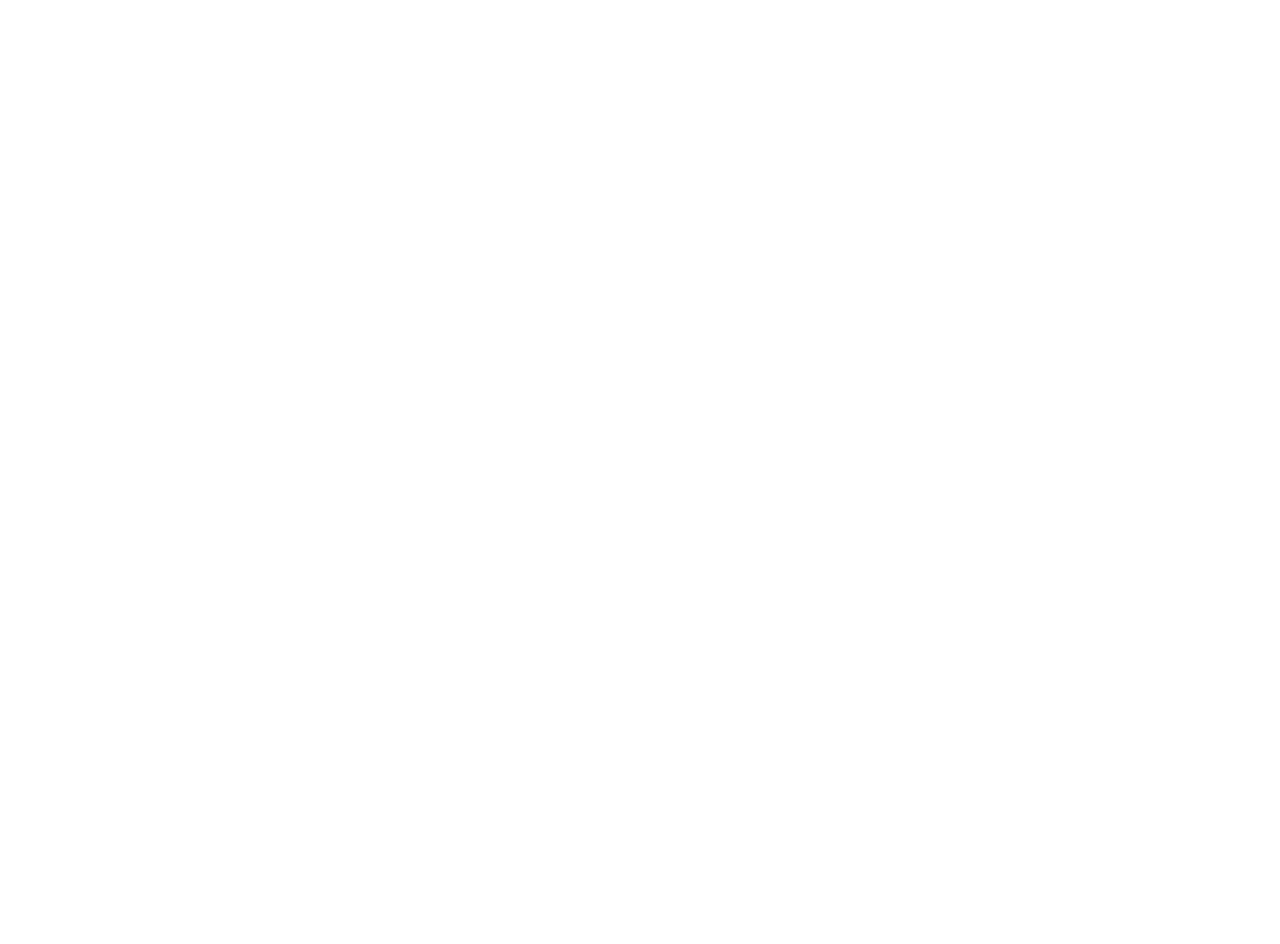
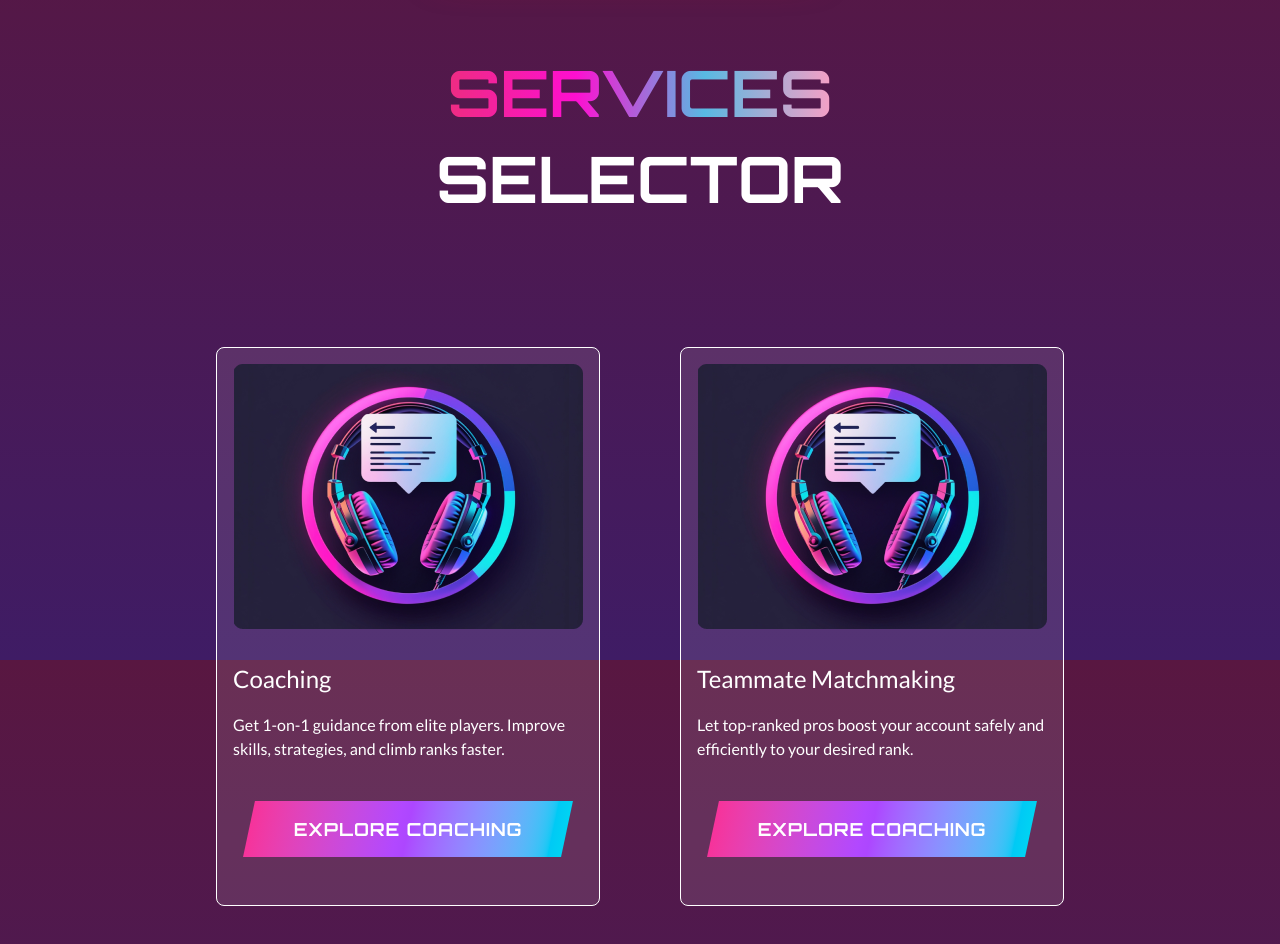
Before and after one commit to developeruzairsaleem/diffed, a Next.js app: page / in a window 1280 px wide. Shown: the part 940-1884 px from the top of the page. Before the commit the page ends 884 px from the top, so only its background shows below. Built offline with nearby package versions, Linux system fonts and the light colour scheme.

Commit message:
added services section

```diff
--- a/src/app/globals.css
+++ b/src/app/globals.css
@@ -16,3 +16,24 @@
   background: var(--background);
   background-attachment: fixed;
 }
+
+
+.gradient-text {
+  background: linear-gradient(
+    to right,
+    #EE2C81,
+    #FE0FD0,
+    #58B9E3,
+    #F79FC5
+  );
+  -webkit-background-clip: text;
+  background-clip: text;
+  color: transparent;
+  display: inline;
+  font-family: var(--font-orbitron), sans-serif;
+  font-size: clamp(2rem, 6vw, 4rem);
+  font-weight: 700;
+  line-height: 117.5%;
+  letter-spacing: 4%;
+  text-transform: uppercase;
+}
--- a/src/app/page.tsx
+++ b/src/app/page.tsx
@@ -1,5 +1,6 @@
 import Coaching from "@/components/Coaching";
 import Navbar from "@/components/Navbar";
+import Services from "@/components/Services";
 import Image from "next/image";
 
 export default function Home() {
@@ -17,6 +18,7 @@
       </div>
 
       <Coaching />
+      <Services />
     </div>
   );
 }
--- a/src/components/Coaching.tsx
+++ b/src/components/Coaching.tsx
@@ -6,7 +6,7 @@
   return (
     <div className=" flex justify-center relative z-50 -my-12">
       <button
-        className={` ${orbitron.className} relative group`}
+        className={` ${orbitron.className} relative cursor-pointer group`}
         onMouseEnter={() => setHoveredButton("coaching")}
         onMouseLeave={() => setHoveredButton(null)}
       >
--- a/src/components/NavButtons.tsx
+++ b/src/components/NavButtons.tsx
@@ -9,7 +9,7 @@
     <div className={`flex gap-8 items-center ${orbitron.className} font-thin`}>
       {/* LOGIN Button */}
       <button
-        className="relative group"
+        className="relative group cursor-pointer"
         onMouseEnter={() => setHoveredButton("login")}
         onMouseLeave={() => setHoveredButton(null)}
       >
@@ -44,7 +44,7 @@
 
       {/* REGISTER Button */}
       <button
-        className="relative group"
+        className="relative group cursor-pointer"
         onMouseEnter={() => setHoveredButton("register")}
         onMouseLeave={() => setHoveredButton(null)}
       >
--- /dev/null
+++ b/src/components/Services.tsx
@@ -0,0 +1,79 @@
+import { orbitron } from "@/fonts/fonts";
+
+export default function Services() {
+  const cardData = [
+    {
+      title: "Coaching",
+      description: `Get 1-on-1 guidance from elite players.
+        Improve skills, strategies, and climb
+        ranks faster.`,
+      imagePath: "/images/Maskgroup1.png",
+      buttonText: "EXPLORE COACHING",
+    },
+    {
+      title: "Teammate Matchmaking",
+      description: `Let top-ranked pros boost your account
+safely and efficiently to your
+desired rank.`,
+      imagePath: "/images/Maskgroup1.png",
+      buttonText: "EXPLORE TEAMMATE",
+    },
+  ];
+  return (
+    <div className="py-40">
+      <div className="flex justifly-center">
+        <h3
+          className={`${orbitron.className} font-bold text-center gradient-text mx-auto`}
+          style={{
+            fontSize: "4rem",
+          }}
+        >
+          SERVICES
+        </h3>
+      </div>
+      <h3
+        className={`${orbitron.className} pb-30 font-bold text-center`}
+        style={{ fontSize: "4rem" }}
+      >
+        SELECTOR
+      </h3>
+
+      <div className="cards flex max-w-6xl w-full m-auto gap-20 justify-center">
+        {cardData.map((card, idx) => (
+          <div
+            className="p-4  flex flex-col w-1/3 border hover:scale-105 transition-all rounded-lg border-white"
+            style={{ backgroundColor: "rgba(255,255,255,0.1)" }}
+          >
+            <img src={card.imagePath} alt="card image" />
+            <h3 className="pt-8 pb-4" style={{ fontSize: "1.5rem" }}>
+              {card.title}
+            </h3>
+            <p className="pb-4" style={{ fontSize: "1rem" }}>
+              {card.description}
+            </p>
+
+            <button
+              className={` ${orbitron.className} relative mx-4 mt-6 mb-8 group cursor-pointer`}
+            >
+              <div
+                className={`
+            bg-gradient-to-r from-pink-500 via-purple-500 to-cyan-400
+            transform -skew-x-12
+            px-4 py-3
+            transition-all duration-300 ease-out
+            hover:scale-105
+          `}
+              >
+                <div className="flex items-center justify-center h-full p-0.5 transform skew-x-12">
+                  <span className="text-white text-lg font-bold tracking-wider">
+                    EXPLORE COACHING
+                  </span>
+                </div>
+              </div>
+            </button>
+          </div>
+        ))}
+      </div>
+    </div>
+  );
+}
```
Also changed, not shown: public/images/Maskgroup.png (added), public/images/Maskgroup1.png (added).
